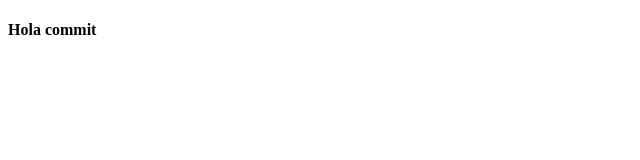
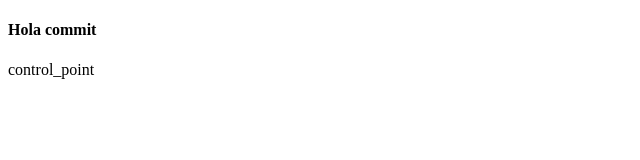
Before and after one commit to Harles26/web_, a plain HTML site: page index.html in a window 1280 px wide. Shown: the whole page, without its empty margins (0-640 px from the left). Drawn offline with Linux system fonts and the light colour scheme.

Commit message:
seconds commit

```diff
--- a/index.html
+++ b/index.html
@@ -7,5 +7,6 @@
 </head>
 <body>
     <h4>Hola commit</h4>
+    <p>control_point</p>
 </body>
 </html>
```
